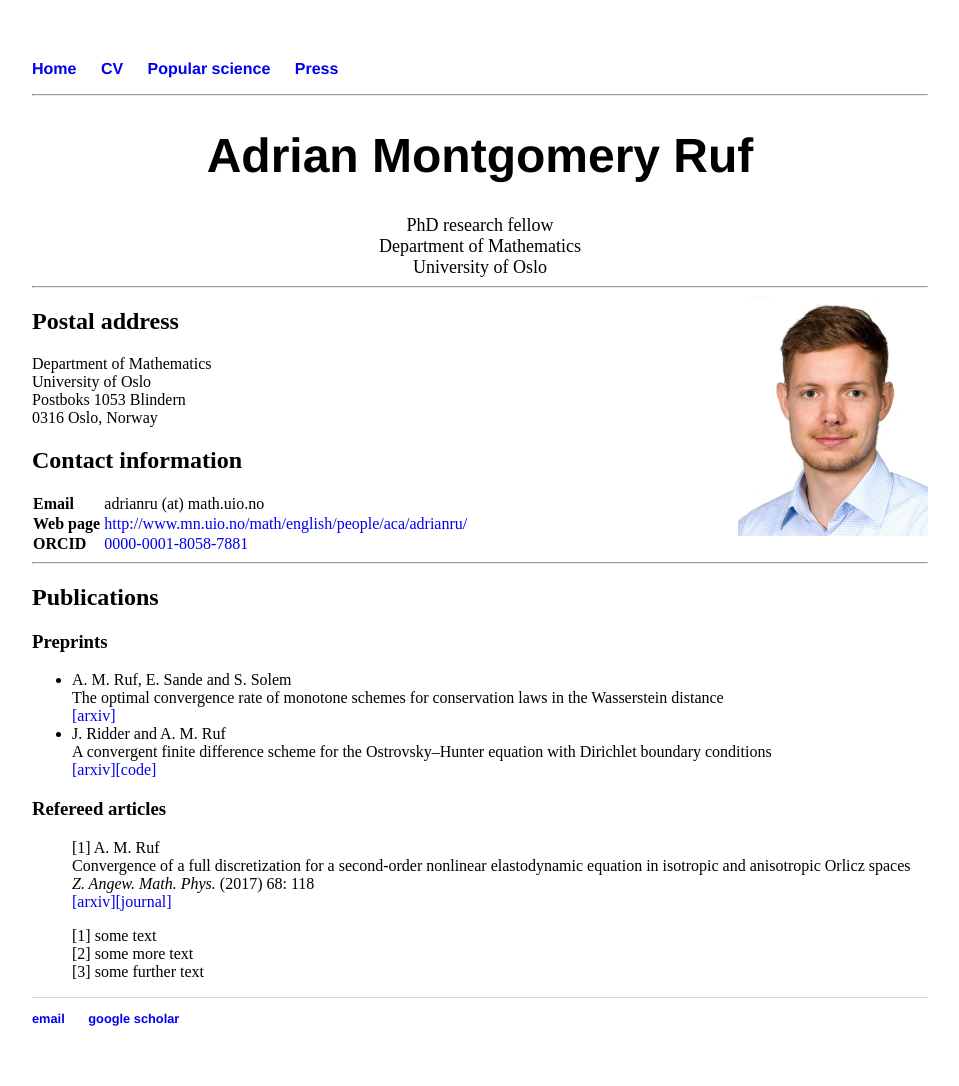
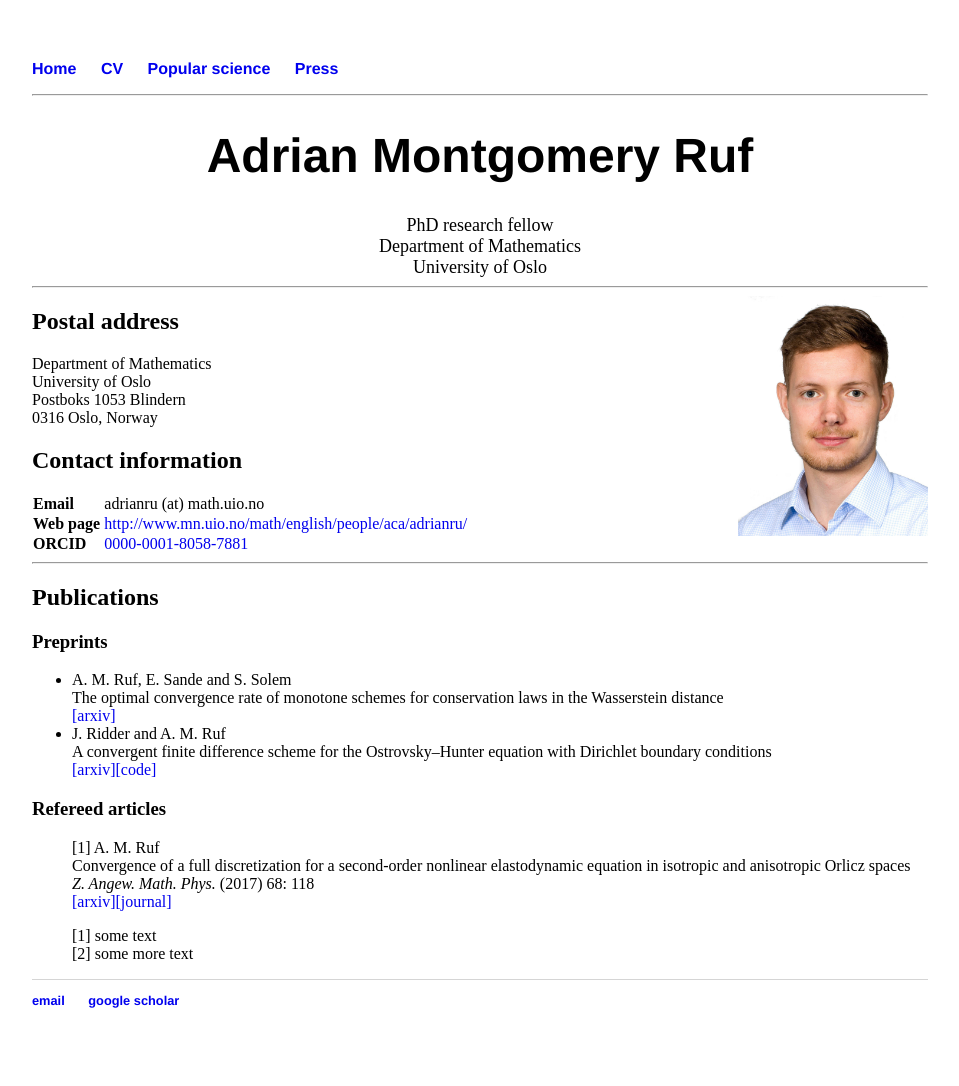
Before and after one commit to adrianmruf/adrianmruf.github.io, a Jekyll site: the page built from index.html, in a window 1280 px wide. Shown: the whole page, without its empty margins (160-1119 px from the left). Built offline with Jekyll 4.4.1, drawn with Linux system fonts in a browser that asks for light colours.

Commit message:
Update index.html

```diff
--- a/index.html
+++ b/index.html
@@ -72,7 +72,6 @@ th {
 	<ol>
     		<li>some text</li>
     		<li>some more text</li>
-    		<li>some further text</li>
 	</ol>
 
 </div><!-- /.blurb -->
```
